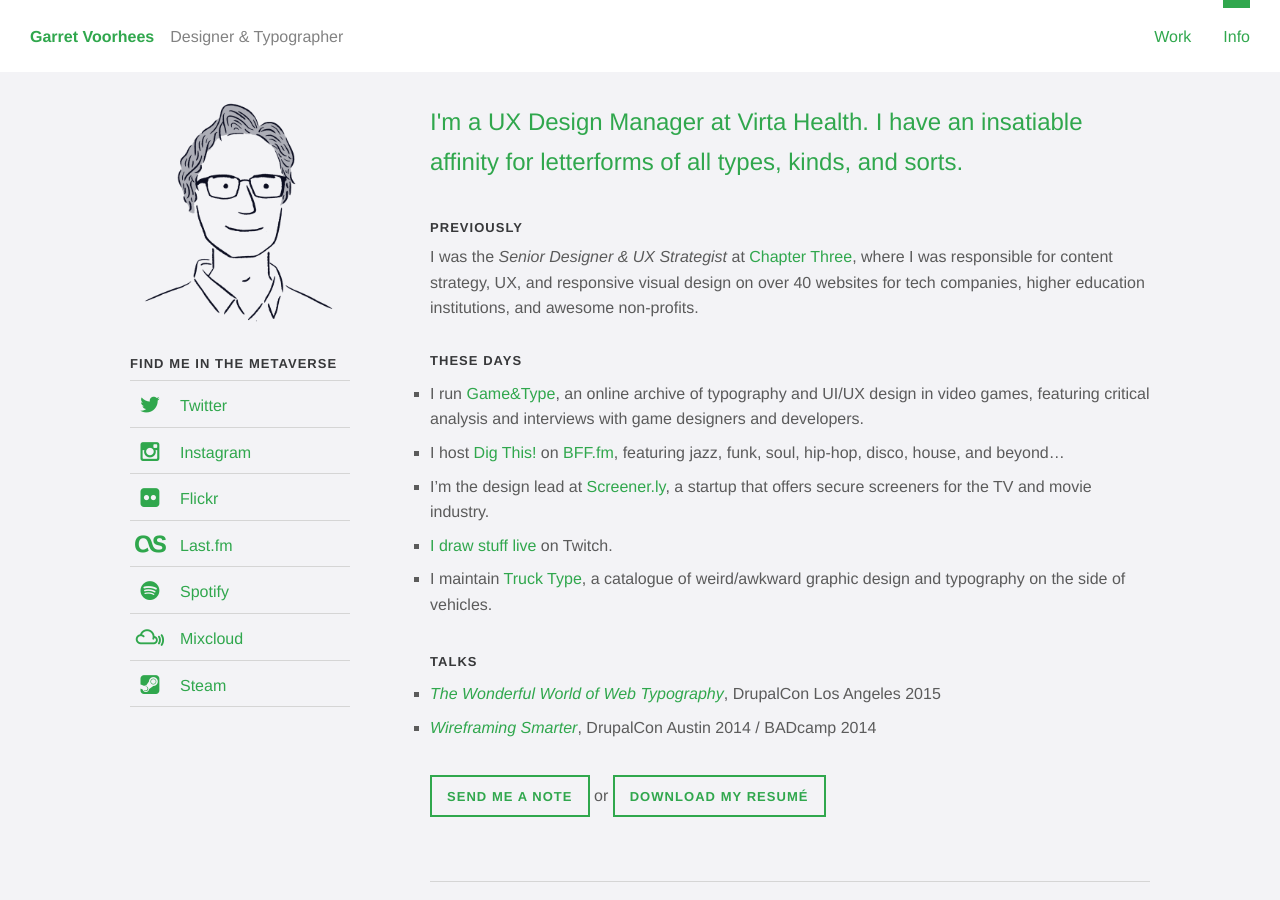
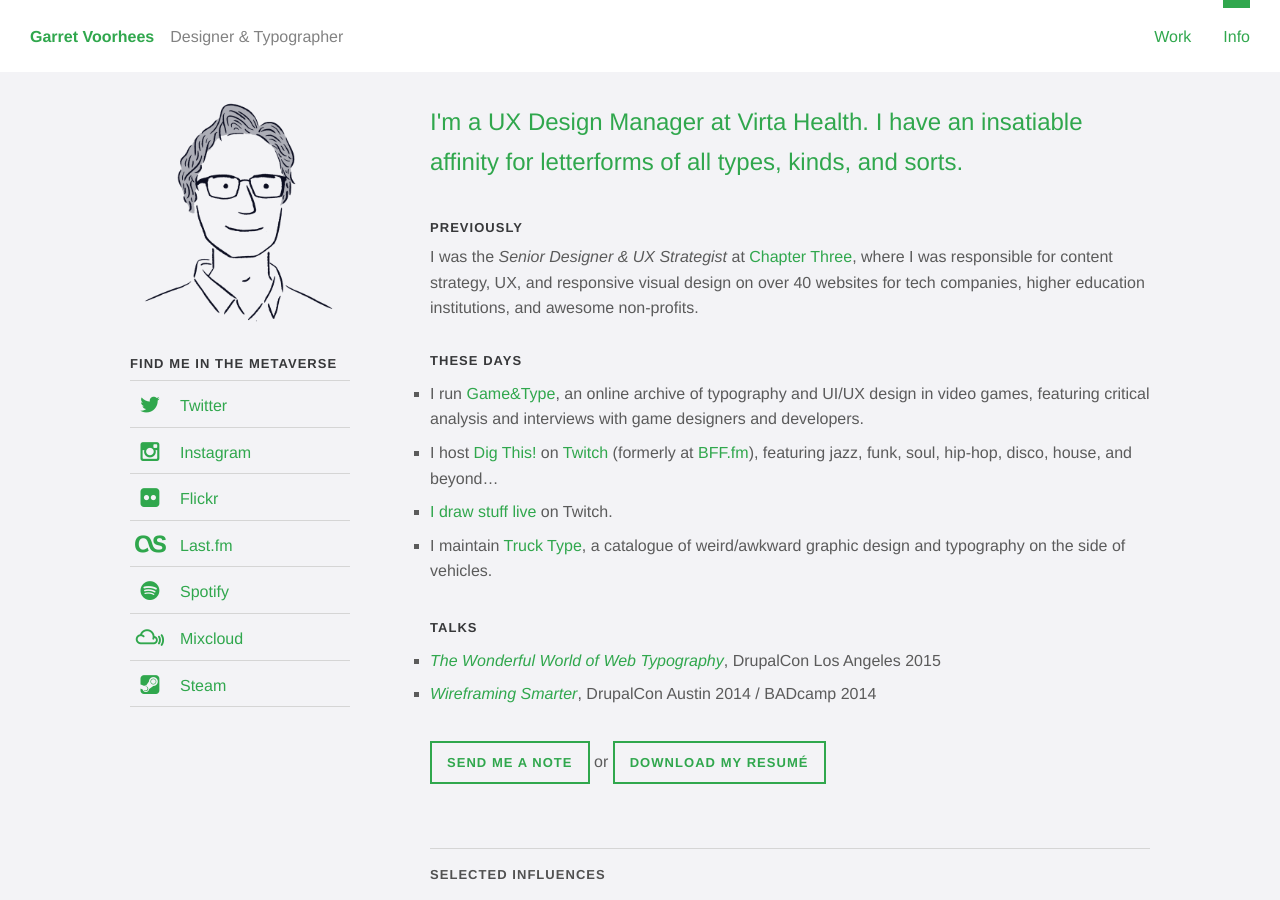
Before and after one commit to garretvoorhees/garretvoorhees.github.io, a Jekyll site: the page built from info/index.html, in a window 1280 px wide and 900 px high. Built offline with Jekyll 4.4.1, drawn with Linux system fonts in a browser that asks for light colours; some web fonts are replaced.

Commit message:
Bio update
Refreshed "these days…"

```diff
--- a/_includes/bio.html
+++ b/_includes/bio.html
@@ -6,8 +6,7 @@
 <h4>These days</h4>
 <ul>
 	<li>I run <a href="http://www.gameandtype.com">Game&Type</a>, an online archive of typography and UI/UX design in video games, featuring critical analysis and interviews with game designers and developers.</li>
-	<li>I host <a href="http://www.mixcloud.com/digthisradio">Dig This!</a> on <a href="http://www.bff.fm">BFF.fm</a>, featuring jazz, funk, soul, hip-hop, disco, house, and beyond…</li>
-	<li>I’m the design lead at <a href="http://www.screener.ly">Screener.ly</a>, a startup that offers secure screeners for the TV and movie industry.</li>
+	<li>I host <a href="http://www.mixcloud.com/digthisradio">Dig This!</a> on <a href="https://www.twitch.tv/digthisradio">Twitch</a> (formerly at <a href="http://www.bff.fm">BFF.fm</a>), featuring jazz, funk, soul, hip-hop, disco, house, and beyond…</li>
 	<li><a href="https://www.twitch.tv/garretdraws">I draw stuff live</a> on Twitch.</li>
 	<li>I maintain <a href="http://trucktype.tumblr.com">Truck Type</a>, a catalogue of weird/awkward graphic design and typography on the side of vehicles.</li>
 </ul>
```
